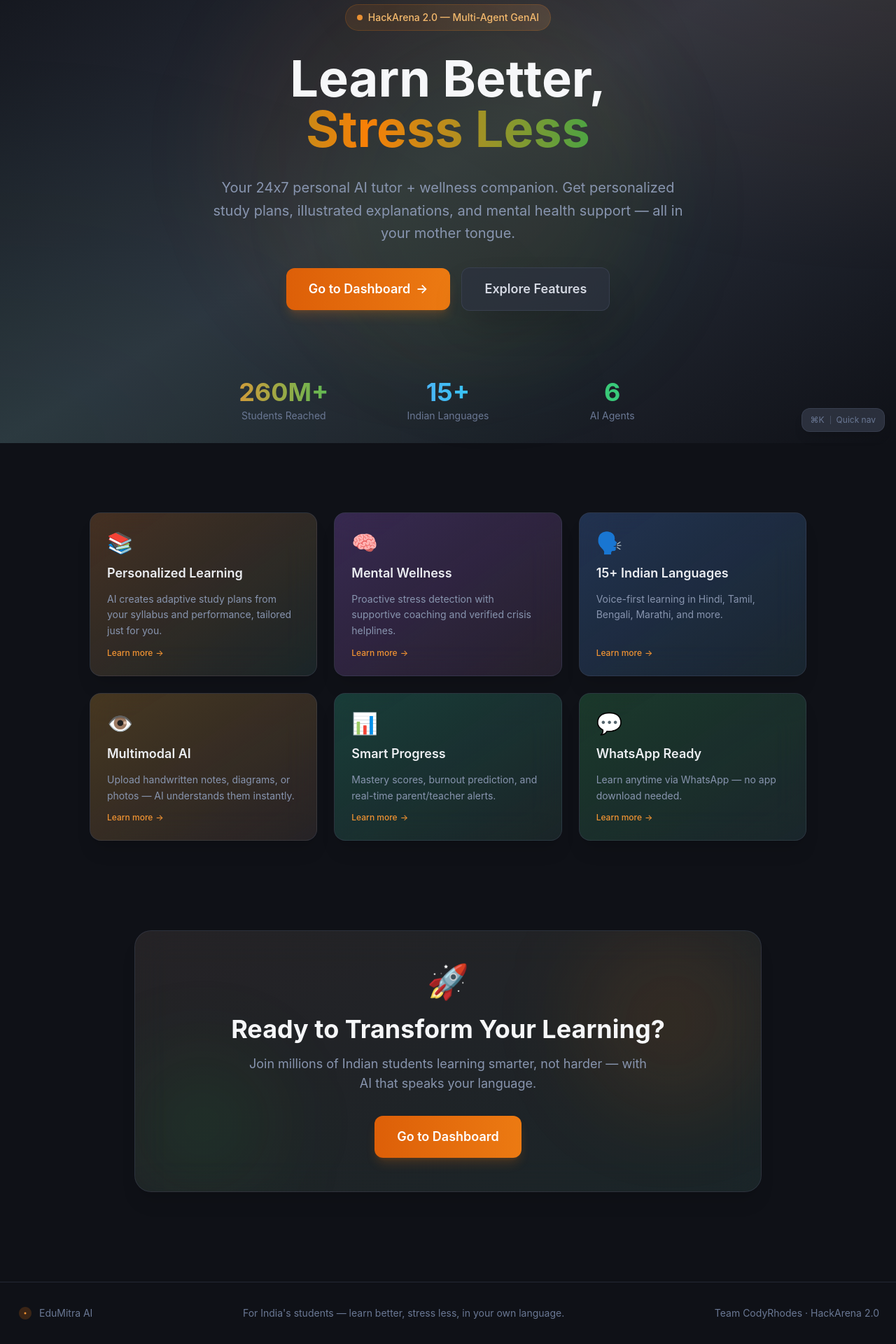
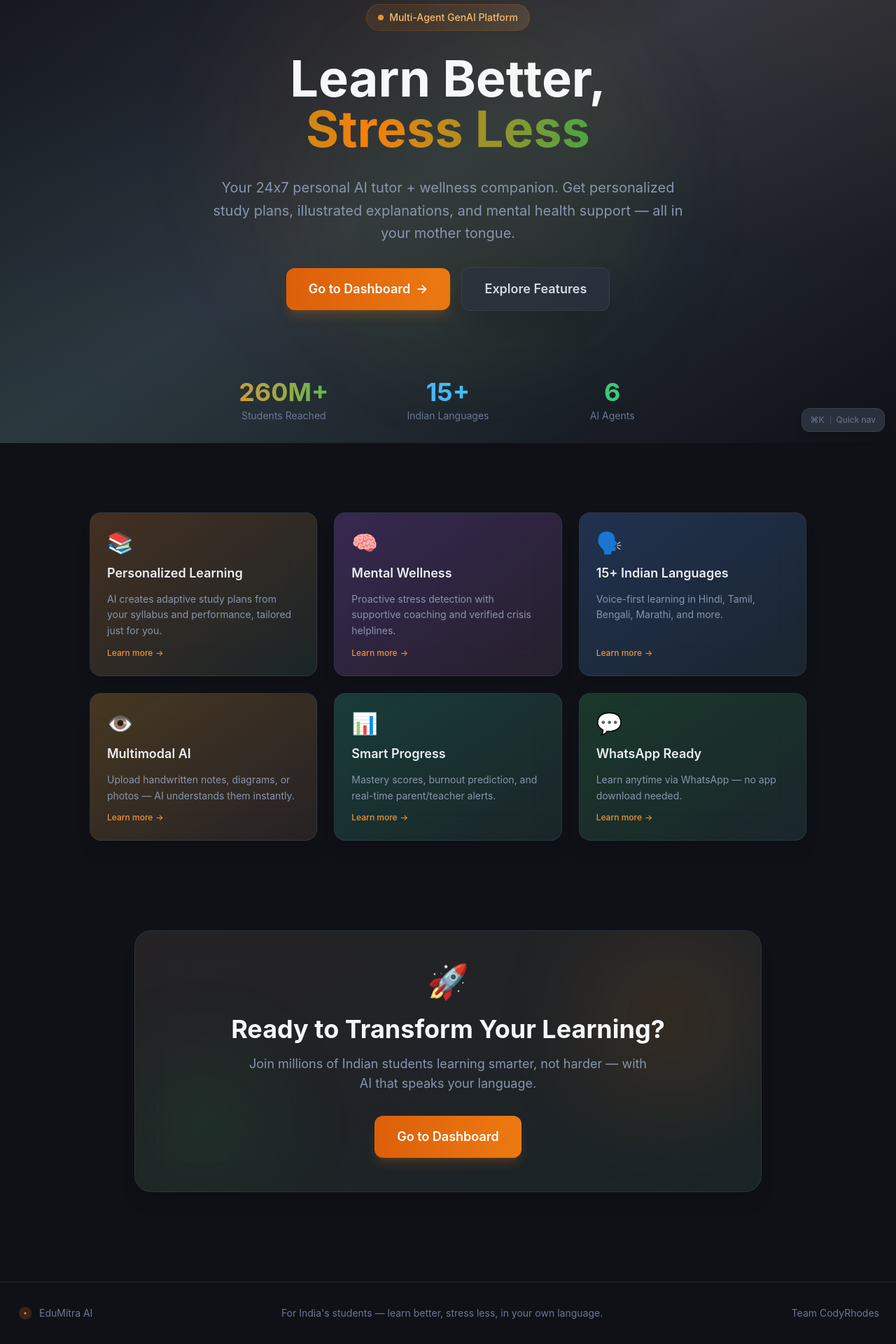
Before and after one commit to shivv23/edumitra-ai, a Next.js app in the folder frontend/: page / in a window 1280 px wide. Shown: the part 167-2087 px from the top of the page at 70% size. Built offline with nearby package versions, Linux system fonts and the light colour scheme.

Commit message:
[frontend] Remove HackArena branding, rename demo script
Signed-off-by: shivv23 <shivamkumar0423@gmail.com>

```diff
--- a/frontend/src/app/page.tsx
+++ b/frontend/src/app/page.tsx
@@ -50,7 +50,7 @@ export default async function LandingPage() {
         <div className="flex flex-col items-center text-center gap-8 max-w-4xl mx-auto animate-fade-in">
           <div className="inline-flex items-center gap-2 px-4 py-2 rounded-full bg-primary-500/10 border border-primary-500/20 text-primary-300 text-sm font-medium shimmer">
             <span className="w-2 h-2 rounded-full bg-primary-400 animate-pulse" />
-            HackArena 2.0 — Multi-Agent GenAI
+            Multi-Agent GenAI Platform
           </div>
 
           <h1 className="text-5xl md:text-7xl font-bold font-display leading-tight">
@@ -128,7 +128,7 @@ export default async function LandingPage() {
             <span>EduMitra AI</span>
           </div>
           <p>For India&apos;s students — learn better, stress less, in your own language.</p>
-          <p>Team CodyRhodes · HackArena 2.0</p>
+          <p>Team CodyRhodes</p>
         </div>
       </footer>
     </div>
```
Also changed, not shown: 2 other files (tests, documents, lock files or other folders).
